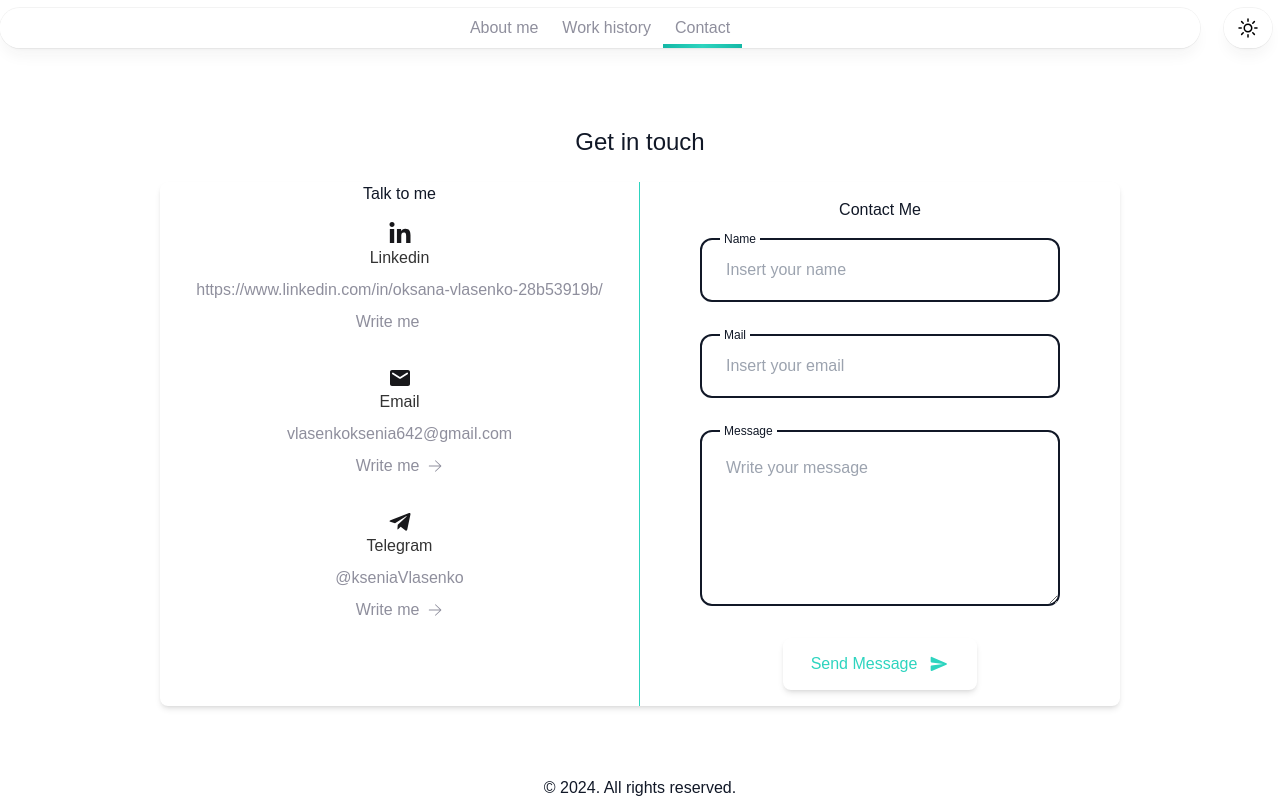
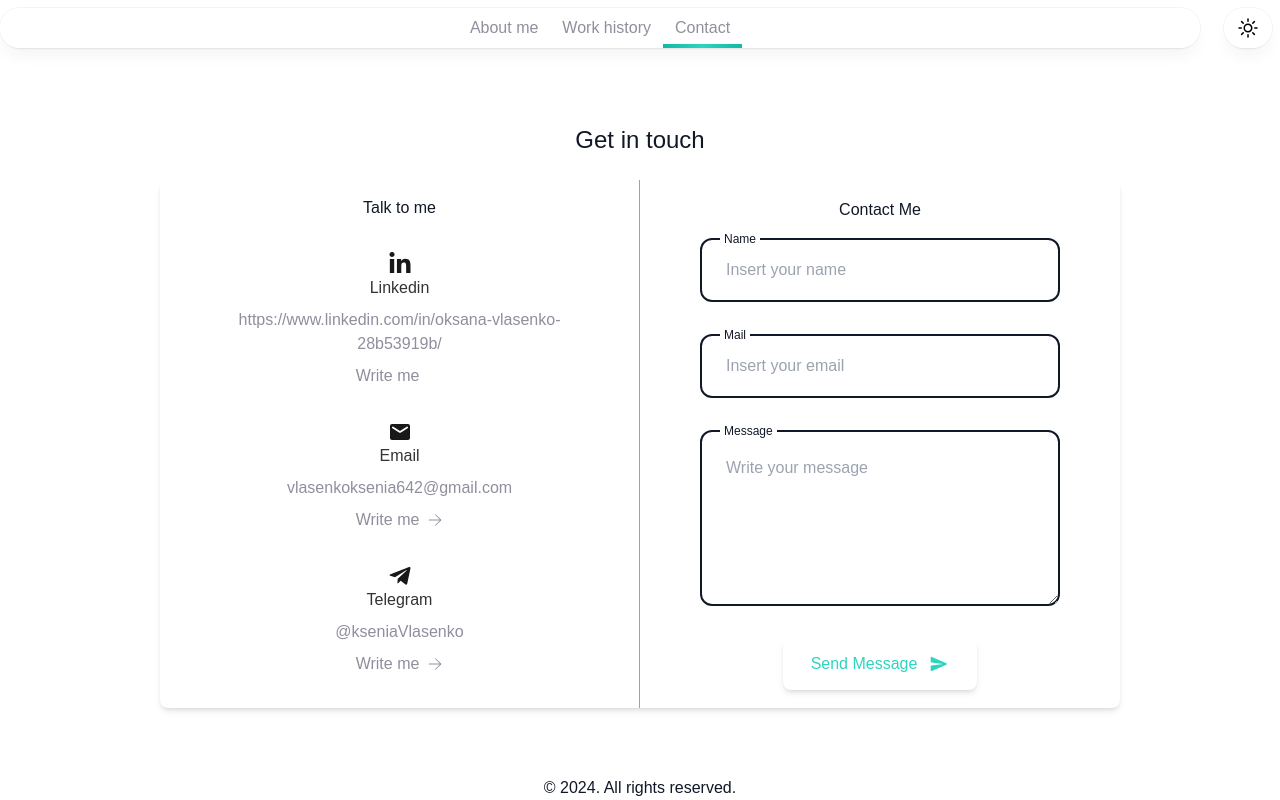
Before and after one commit to oksanaVlasenko/vlasenko, a Vue app: page /contact in a window 1280 px wide. Built offline with nearby package versions, Linux system fonts and the light colour scheme.

Commit message:
chore: styles

```diff
--- a/src/components/Contacts.vue
+++ b/src/components/Contacts.vue
@@ -4,7 +4,7 @@
 
     <div class="contact">
       <div class="media-group">
-        <p>Talk to me</p>
+        <p class="sub-title">Talk to me</p>
 
         <div class="media">
           <svg class="icon" xmlns="http://www.w3.org/2000/svg" xmlns:xlink="http://www.w3.org/1999/xlink" viewBox="0 0 448 512"><path d="M100.28 448H7.4V148.9h92.88zM53.79 108.1C24.09 108.1 0 83.5 0 53.8a53.79 53.79 0 0 1 107.58 0c0 29.7-24.1 54.3-53.79 54.3zM447.9 448h-92.68V302.4c0-34.7-.7-79.2-48.29-79.2c-48.29 0-55.69 37.7-55.69 76.7V448h-92.78V148.9h89.08v40.8h1.3c12.4-23.5 42.69-48.3 87.88-48.3c94 0 111.28 61.9 111.28 142.3V448z"></path></svg>
@@ -199,7 +199,7 @@ export default {
 
   .media-group {
     @apply
-    lg:border-r lg:border-r-teal-400;
+    lg:border-r lg:border-r-teal-400 p-4;
   }
 
   .sub-title {
```
